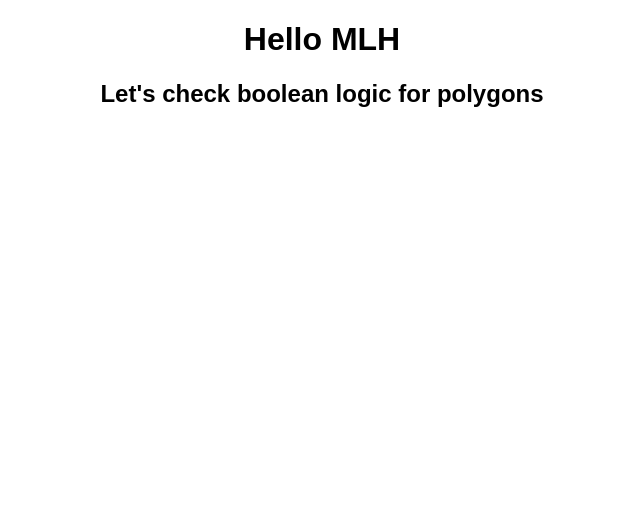
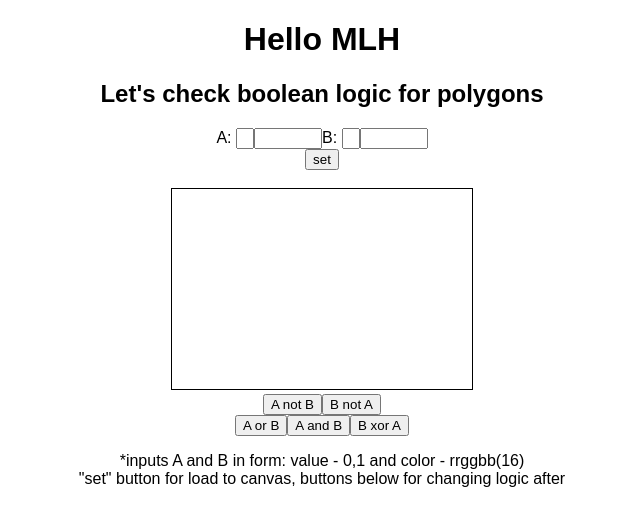
Before and after one commit to bazylevnik0/mlh0623, a React (Create React App) app: page / in a window 1280 px wide. Shown: the top 526 px of the page, without its empty margins (318-958 px from the left). Built offline with nearby package versions, Linux system fonts and the light colour scheme.

Commit message:
Update 3 files

```diff
--- a/src/App.js
+++ b/src/App.js
@@ -1,10 +1,47 @@
 import "./styles.css";
 
 export default function App() {
+  function draw() {
+    const canvas = document.querySelector("canvas");
+    const ctx = canvas.getContext("2d");
+    ctx.fillStyle = "green";
+    ctx.fillRect(0, 0, 10, 10);
+  }
   return (
     <div className="App">
       <h1>Hello MLH</h1>
       <h2>Let's check boolean logic for polygons</h2>
+      <div className="Box">
+        <div className="Input">
+          <label>A: </label>
+          <input className="InputValue" type="text" maxlength="1"></input>
+          <input className="InputColor" type="text" maxlength="6"></input>
+          <label>B: </label>
+          <input className="InputValue" type="text" maxlength="1"></input>
+          <input className="InputColor" type="text" maxlength="6"></input>
+          <br />
+          <button>set</button>
+        </div>
+        <br />
+        <div className="Draw">
+          <canvas className="Canvas" width="300" height="200"></canvas>
+        </div>
+        <div className="Control">
+          <button>A not B</button>
+          <button>B not A</button>
+          <br />
+          <button>A or B</button>
+          <button>A and B</button>
+          <button>B xor A</button>
+          <br />
+        </div>
+        <p>
+          *inputs A and B in form: value - 0,1 and color - rrggbb(16)
+          <br />
+          "set" button for load to canvas, buttons below for changing logic
+          after
+        </p>
+      </div>
     </div>
   );
 }
--- a/src/styles.css
+++ b/src/styles.css
@@ -2,3 +2,12 @@
   font-family: sans-serif;
   text-align: center;
 }
+.Canvas {
+  border: 1px solid black;
+}
+.InputValue {
+  width: 10px;
+}
+.InputColor {
+  width: 60px;
+}
```
Also changed, not shown: 1 other file (tests, documents, lock files or other folders).
